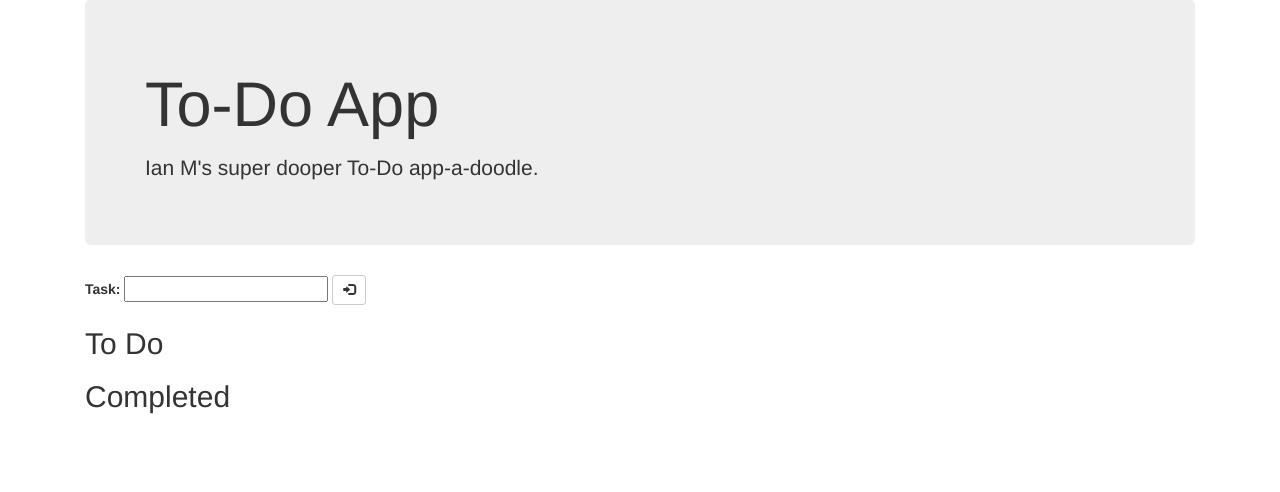
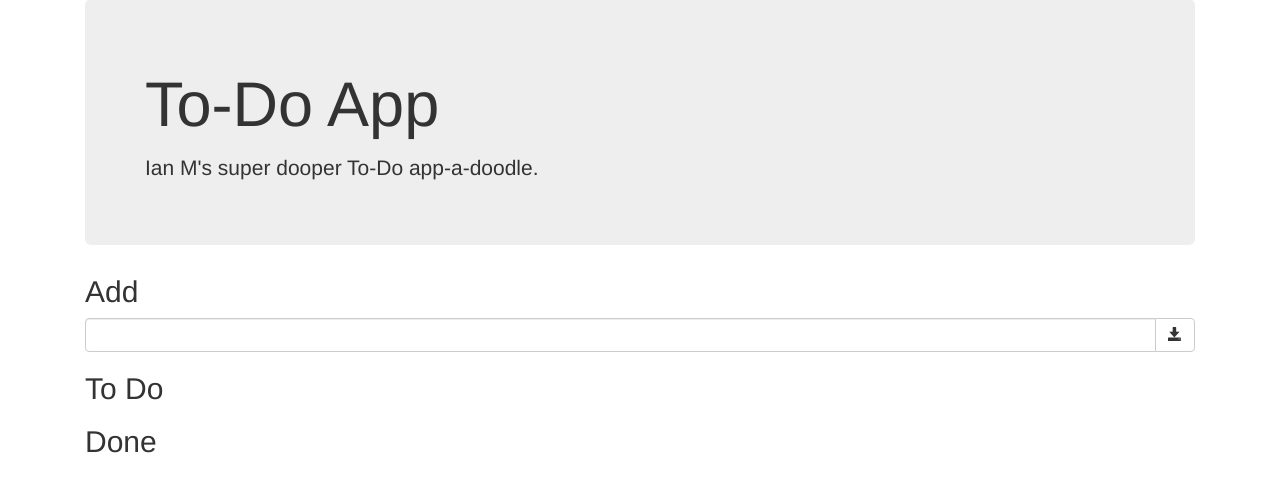
Before and after one commit to ianm1968/ToDoTake2, a Flask app: page / in a window 1280 px wide. Shown: the part 78-570 px from the top of the page. Run offline with Flask 2, Linux system fonts and the light colour scheme; data that the repository does not hold is empty; some libraries are stand-ins or nearby versions.

Commit message:
stylised add input

```diff
--- a/todo_app/templates/index.html
+++ b/todo_app/templates/index.html
@@ -9,12 +9,13 @@
   </div>
 
   <form method="post" >
-    <label>Task:
-      <input name="task_title" type="text" required>
-    </label>
-    <button type="submit" formaction="/add" class="btn btn-default btn-sm">
-      <span class="glyphicon glyphicon-log-in"></span>
-    </button>
+    <h2>Add</h2>
+    <div class="input-group">
+      <input name="task_title" type="text" class="form-control" required>
+      <div class="input-group-btn">
+        <button class="btn btn-default" type="submit" formaction="/add"><i class="glyphicon glyphicon-save"></i></button>
+      </div>
+    </div>
 </form>
 
   <form method="post" >
@@ -35,7 +36,7 @@
             </form>
             {% endif %}
           {% endfor %}
-        <h2>Completed</h2>
+        <h2>Done</h2>
           {% for item in to_do_list %}
             {% if item.status != "To Do" %}
             <form method="post">
```
